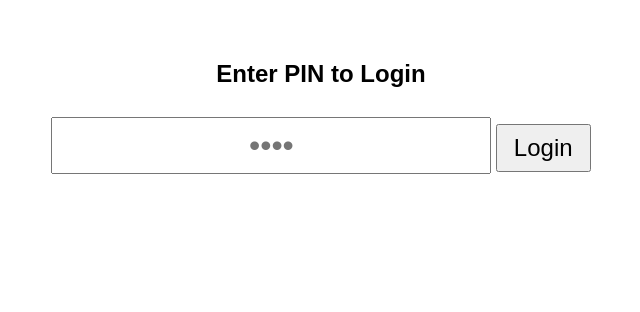
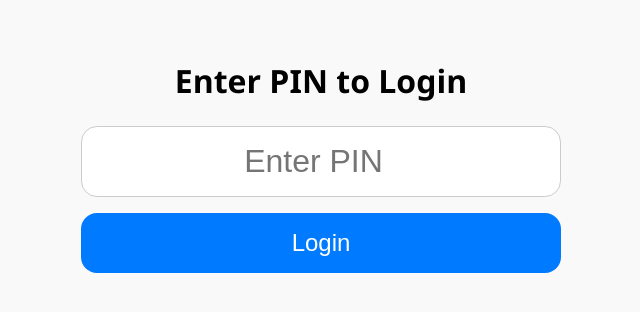
Before and after one commit to frostywru/pos-system, a plain HTML site: page index.html in a window 1280 px wide. Shown: the whole page, without its empty margins (319-959 px from the left). Drawn offline with Linux system fonts and the light colour scheme; no server answers.

Commit message:
Initial Commit

```diff
--- a/index.html
+++ b/index.html
@@ -9,7 +9,7 @@
 <body>
   <div id="login-screen">
     <h2>Enter PIN to Login</h2>
-    <input type="password" id="pin-input" maxlength="4" placeholder="••••"/>
+    <input type="number" id="pin-input" maxlength="4" placeholder="Enter PIN" inputmode="numeric" pattern="\d*"/>
     <button onclick="handleLogin()">Login</button>
   </div>
 
--- a/style.css
+++ b/style.css
@@ -1,24 +1,64 @@
 body {
-  font-family: sans-serif;
+  font-family: 'Segoe UI', sans-serif;
   text-align: center;
   padding: 2rem;
+  background-color: #f9f9f9;
+  margin: 0;
 }
 
-input {
+#login-screen, #pos-screen {
+  max-width: 480px;
+  margin: 0 auto;
+}
+
+h2 {
   font-size: 2rem;
-  padding: 0.5rem;
+  margin-bottom: 1.5rem;
+}
+
+input[type="password"],
+input[type="number"] {
+  width: 100%;
+  font-size: 2rem;
+  padding: 1rem;
   text-align: center;
+  border-radius: 1rem;
+  border: 1px solid #ccc;
+  box-sizing: border-box;
 }
 
 button {
+  width: 100%;
   font-size: 1.5rem;
+  padding: 1rem;
   margin-top: 1rem;
-  padding: 0.5rem 1rem;
+  background-color: #007bff;
+  color: white;
+  border: none;
+  border-radius: 1rem;
+  transition: background-color 0.3s ease;
+}
+
+button:active {
+  background-color: #0056b3;
 }
 
 .top-bar {
   display: flex;
   justify-content: space-between;
+  align-items: center;
   padding: 1rem;
-  background: #f4f4f4;
+  background: #eee;
+  font-size: 1.2rem;
 }
+
+#categories {
+  margin-top: 2rem;
+  font-size: 1.25rem;
+}
+
+@media (hover: none) {
+  button:hover {
+    background-color: #007bff;
+  }
+}
```
